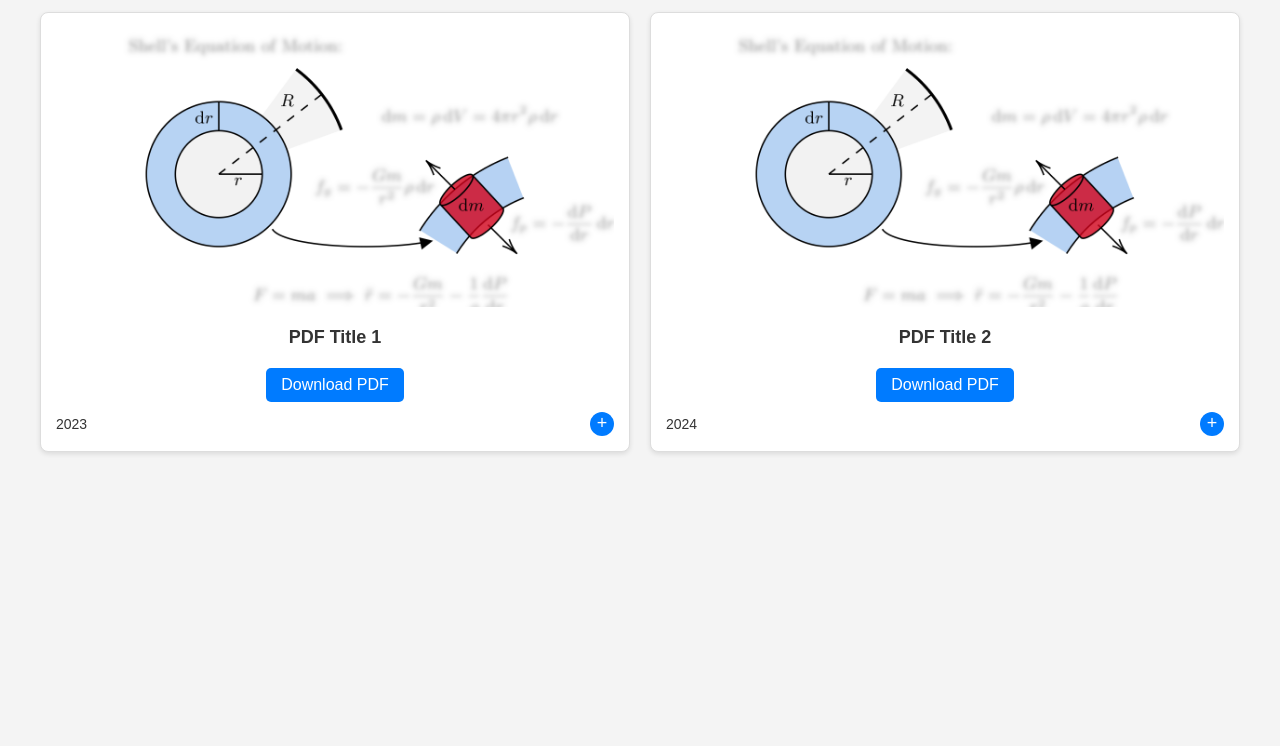
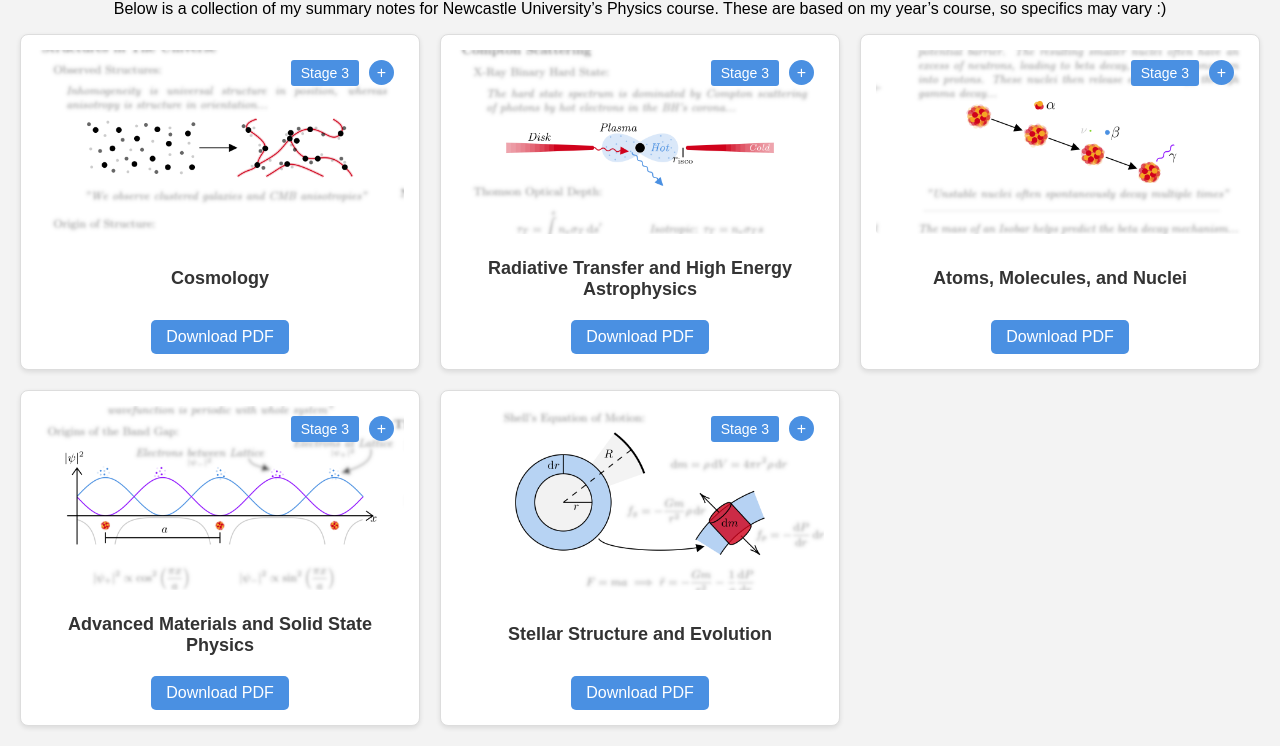
Before and after one commit to JakMc/jakmc.github.io, a plain HTML site: page index.html in a window 1280 px wide. Shown: the part 88-834 px from the top of the page. Before the commit the page ends 800 px from the top, so only its background shows below. Drawn offline with Linux system fonts and the light colour scheme.

Commit message:
Update index.html

```diff
--- a/index.html
+++ b/index.html
@@ -1,21 +1,31 @@
 <!DOCTYPE html>
 <html lang="en">
 <head>
+    <!-- Google tag (gtag.js) -->
+    <script async src="https://www.googletagmanager.com/gtag/js?id=G-P4CVDKQWVJ"></script>
+    <script>
+      window.dataLayer = window.dataLayer || [];
+      function gtag(){dataLayer.push(arguments);}
+      gtag('js', new Date());
+
+      gtag('config', 'G-P4CVDKQWVJ');
+    </script>
+
     <meta charset="UTF-8">
     <meta name="viewport" content="width=device-width, initial-scale=1.0">
-    <title>PDF Gallery</title>
+    <title>Jake McMillan | Physics Notes</title>
     <style>
         body {
             font-family: Arial, sans-serif;
             margin: 0;
             padding: 20px;
-            background-color: #f4f4f4;
+            background-color: #f3f3f3;
         }
         .gallery {
             display: grid;
-            grid-template-columns: repeat(auto-fit, minmax(200px, 1fr));
+            grid-template-columns: repeat(auto-fit, minmax(360px, 1fr));
             gap: 20px;
-            max-width: 1200px;
+            max-width: 2000px;
             margin: 0 auto;
         }
         .gallery-item {
@@ -27,8 +37,11 @@
             box-shadow: 0 2px 5px rgba(0, 0, 0, 0.1);
             display: flex;
             flex-direction: column;
+            justify-content: space-between;
             position: relative;
-            overflow: hidden;
+        }
+        .image-container {
+            position: relative;
         }
         .gallery-item img {
             max-width: 100%;
@@ -43,7 +56,7 @@
         }
         .gallery-item a {
             padding: 8px 15px;
-            background-color: #007bff;
+            background-color: #4A90E2;
             color: #fff;
             text-decoration: none;
             border-radius: 5px;
@@ -54,56 +67,73 @@
         .gallery-item a:hover {
             background-color: #0056b3;
         }
-        .toggle-info-container {
+        .year-and-toggle {
+            position: absolute;
+            top: 10px;
+            right: 10px;
             display: flex;
-            justify-content: space-between;
             align-items: center;
-            margin-top: 10px;
+            z-index: 2;
         }
-        .toggle-info-container .year-label {
+        .year-label {
+            background-color: #4A90E2;
+            color: #fff;
+            padding: 5px 10px;
+            border-radius: 3px;
             font-size: 14px;
-            color: #333;
+            margin-right: 10px;
         }
         .toggle-info {
-            width: 24px;
-            height: 24px;
-            background-color: #007bff;
+            width: 25px;
+            height: 25px;
+            border-radius: 50%;
+            background-color: #4A90E2;
             color: #fff;
-            border-radius: 50%;
+            text-align: center;
+            line-height: 25px;
+            cursor: pointer;
+            font-size: 16px;
             display: flex;
             align-items: center;
             justify-content: center;
-            font-size: 18px;
-            cursor: pointer;
-            transition: background-color 0.3s ease;
-        }
-        .toggle-info:hover {
-            background-color: #0056b3;
         }
         .extra-info {
+            position: absolute;
+            top: 0;
+            left: 0;
             width: 100%;
-            background-color: #f4f4f4;
-            color: #333;
-            padding: 10px;
-            border-top: 1px solid #ddd;
+            height: 100%;
+            background-color: rgba(255, 255, 255, 0.8);
+            color: #000;
+            padding: 20px;
             display: none;
-            text-align: left;
+            flex-direction: column;
+            justify-content: center;
+            align-items: center;
+            border-radius: 8px;
+            box-sizing: border-box;
+            z-index: 1;
         }
         .extra-info p {
             margin: 10px 0;
+        }
+        .extra-info h3 {
+            margin-bottom: 15px;
         }
     </style>
 </head>
 <body>
 
-    <h1>PDF Gallery</h1>
+    <center><h2>Jake McMillan | Physics Notes</h2>
+    <p>Below is a collection of my summary notes for Newcastle University’s Physics course. These are based on my year’s course, so specifics may vary :)</p>
+    </center>
+
     <div class="gallery">
         <div class="gallery-item">
-            <img src="Stage 3/PHY3040.png" alt="PDF 1">
-            <h3>PDF Title 1</h3>
-            <a href="pdf1.pdf" download>Download PDF</a>
-            <div class="toggle-info-container">
-                <div class="year-label">2023</div>
+            <div class="image-container">
+                <img src="Stage 3/PHY3042.png" alt="Formation of Cosmological Structures">
+                <div class="year-and-toggle">
+                    <div class="year-label">Stage 3</div>
                     <div class="toggle-info" onclick="toggleInfo(this)">+</div>
                 </div>
                 <div class="extra-info">
@@ -116,12 +146,16 @@
                     </ul>
                 </div>
             </div>
+            <h3>Cosmology</h3>
+            <a href="Stage 3/PHY3042 - Cosmology.pdf" download>Download PDF</a>
+        </div>
+
+
         <div class="gallery-item">
-            <img src="Stage 3/PHY3040.png" alt="PDF 2">
-            <h3>PDF Title 2</h3>
-            <a href="pdf2.pdf" download>Download PDF</a>
-            <div class="toggle-info-container">
-                <div class="year-label">2024</div>
+            <div class="image-container">
+                <img src="Stage 3/PHY3043.png" alt="Black Hole Accretion">
+                <div class="year-and-toggle">
+                    <div class="year-label">Stage 3</div>
                     <div class="toggle-info" onclick="toggleInfo(this)">+</div>
                 </div>
                 <div class="extra-info">
@@ -134,20 +168,93 @@
                     </ul>
                 </div>
             </div>
+            <h3>Radiative Transfer and High Energy Astrophysics</h3>
+            <a href="Stage 3/PHY3043 - Radiative Transfer and High Energy Astrophysics.pdf" download>Download PDF</a>
+        </div>
+
+
+        <div class="gallery-item">
+            <div class="image-container">
+                <img src="Stage 3/PHY3024.png" alt="Radioactive Decay">
+                <div class="year-and-toggle">
+                    <div class="year-label">Stage 3</div>
+                    <div class="toggle-info" onclick="toggleInfo(this)">+</div>
+                </div>
+                <div class="extra-info">
+                    <h3>Module Information</h3>
+                    <p>Topics taught in this module include:</p>
+                    <ul>
+                        <li>Topic A</li>
+                        <li>Topic B</li>
+                        <li>Topic C</li>
+                    </ul>
+                </div>
+            </div>
+            <h3>Atoms, Molecules, and Nuclei</h3>
+            <a href="Stage 3/PHY3024 - Atoms Molecules and Nuclei.pdf" download>Download PDF</a>
+        </div>
+
+
+        <div class="gallery-item">
+            <div class="image-container">
+                <img src="Stage 3/PHY3023.png" alt="The Central Potential">
+                <div class="year-and-toggle">
+                    <div class="year-label">Stage 3</div>
+                    <div class="toggle-info" onclick="toggleInfo(this)">+</div>
+                </div>
+                <div class="extra-info">
+                    <h3>Module Information</h3>
+                    <p>Topics taught in this module include:</p>
+                    <ul>
+                        <li>Topic A</li>
+                        <li>Topic B</li>
+                        <li>Topic C</li>
+                    </ul>
+                </div>
+            </div>
+            <h3>Advanced Materials and Solid State Physics</h3>
+            <a href="Stage 3/PHY3023 - Advanced Materials and Solid State Physics.pdf" download>Download PDF</a>
+        </div>
+
+
+        <div class="gallery-item">
+            <div class="image-container">
+                <img src="Stage 3/PHY3040.png" alt="Hydrostatic Eqiulibrium">
+                <div class="year-and-toggle">
+                    <div class="year-label">Stage 3</div>
+                    <div class="toggle-info" onclick="toggleInfo(this)">+</div>
+                </div>
+                <div class="extra-info">
+                    <h3>Module Information</h3>
+                    <p>Topics taught in this module include:</p>
+                    <ul>
+                        <li>Topic A</li>
+                        <li>Topic B</li>
+                        <li>Topic C</li>
+                    </ul>
+                </div>
+            </div>
+            <h3>Stellar Structure and Evolution</h3>
+            <a href="Stage 3/PHY3040 - Stellar Structure and Evolution.pdf" download>Download PDF</a>
+        </div>
+
+
+
         <!-- Repeat the above block for more PDFs -->
     </div>
 
     <script>
         function toggleInfo(element) {
-            const extraInfo = element.closest('.gallery-item').querySelector('.extra-info');
-            const isOpen = extraInfo.style.display === 'block';
+            const galleryItem = element.closest('.gallery-item');
+            const extraInfo = galleryItem.querySelector('.extra-info');
+            const toggleBtn = element;
 
-            if (isOpen) {
+            if (extraInfo.style.display === 'flex') {
                 extraInfo.style.display = 'none';
-                element.innerText = '+';
+                toggleBtn.innerText = '+';
             } else {
-                extraInfo.style.display = 'block';
-                element.innerText = '-';
+                extraInfo.style.display = 'flex';
+                toggleBtn.innerText = '-';
             }
         }
     </script>
```
Lines whose indentation alone changed are shown as unchanged.
